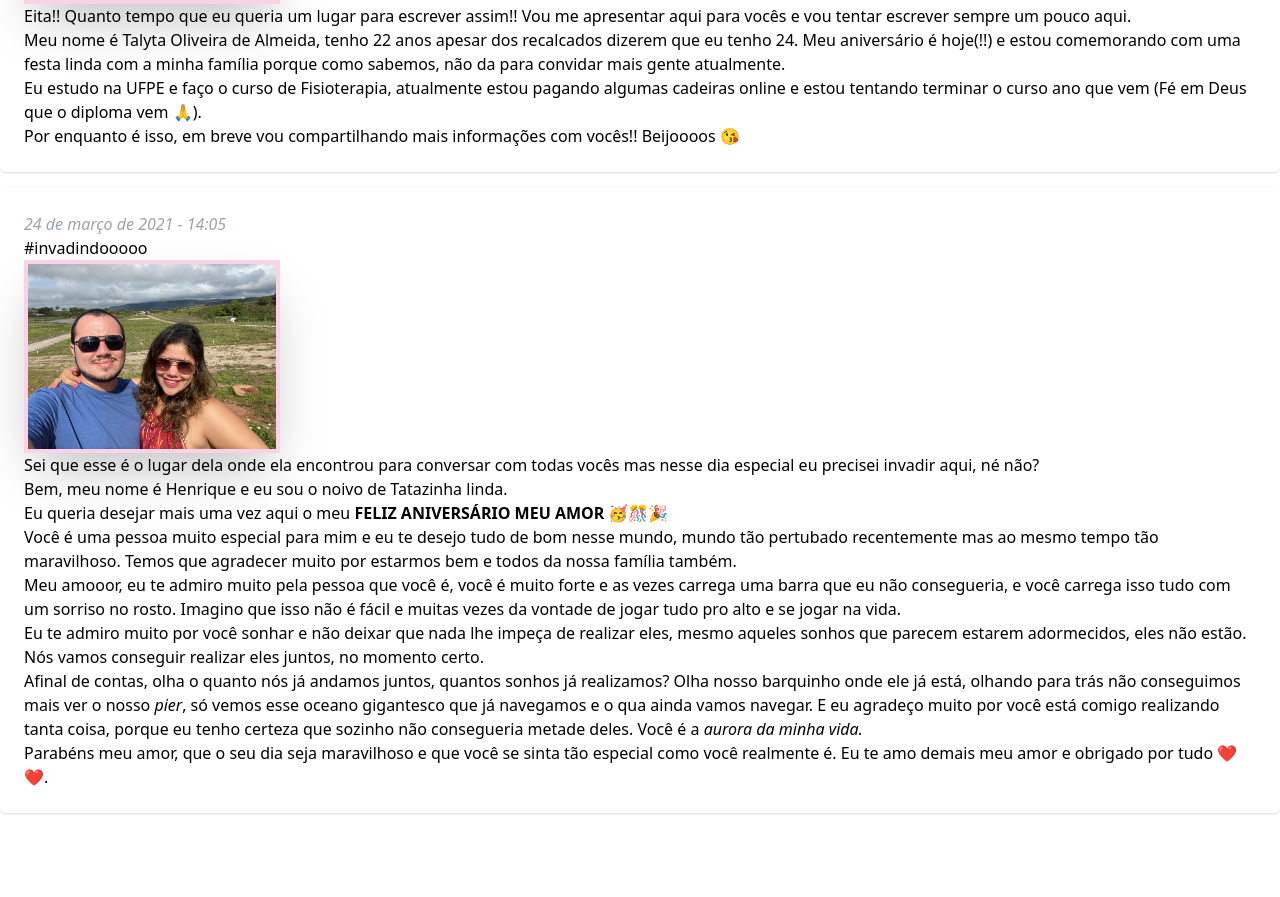
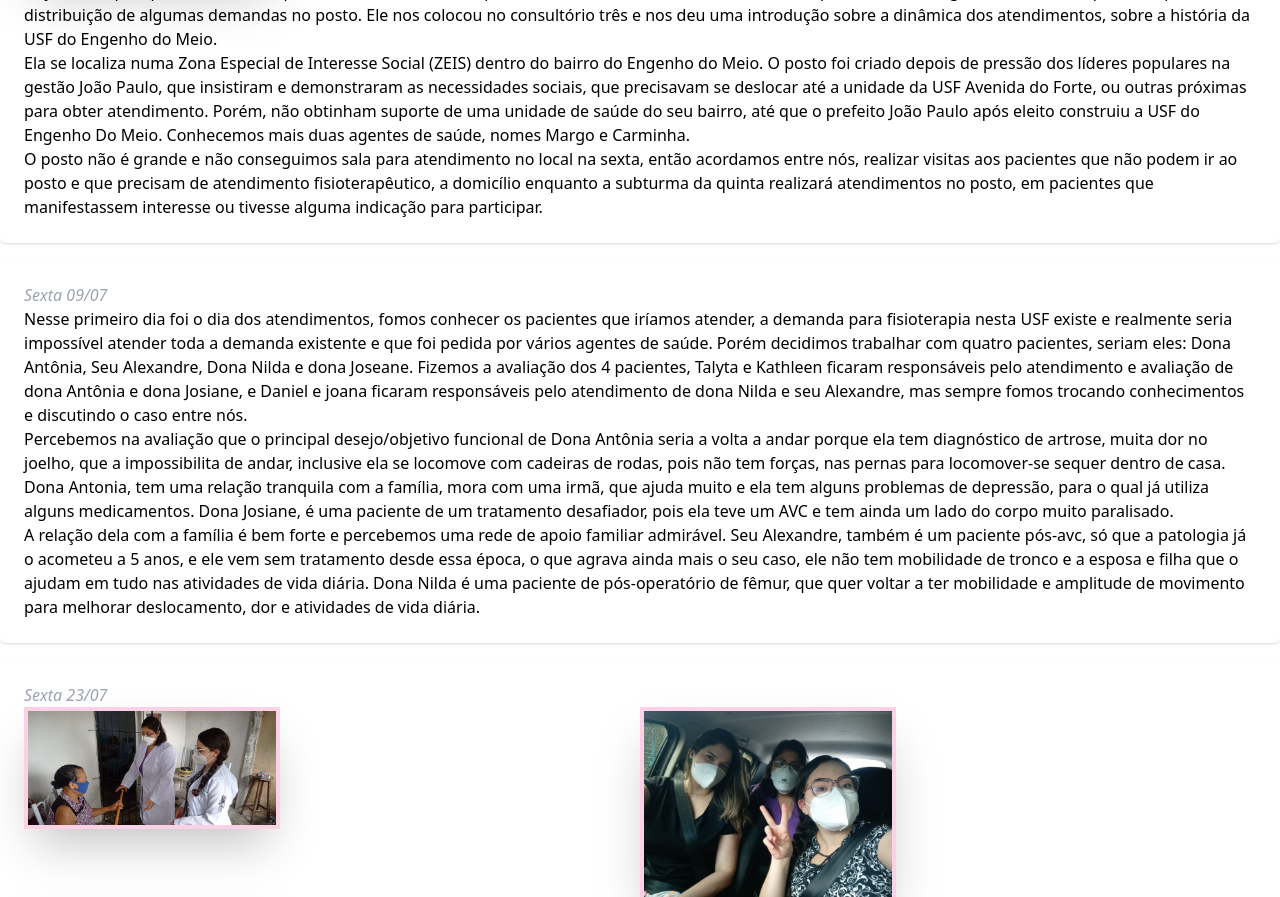
Before and after one commit to paulomenezes/usf-engenho-meio, a Gatsby site: page / in a window 1280 px wide. Shown: the part 596-1493 px from the top of the page. Before the commit the page ends 1433 px from the top, so only its background shows below. Built offline with nearby package versions, Linux system fonts and the light colour scheme; Gatsby itself is replaced by a stand-in of ours; what @tailwindcss/typography would draw is missing.

Commit message:
conteudo

```diff
--- /dev/null
+++ b/src/pages/conteudo.json
@@ -0,0 +1,59 @@
+[
+  {
+    "data": "Sexta 02/07",
+    "titulo": "Relatos de campo.",
+    "foto": ["../../f1.jpeg"],
+    "texto": [
+      "Hoje fomos pela primeira vez à . A professora Carol nos acompanhou até a Unidade de Saúde e lá fomos apresentados ao agente de saúde responsável pela distribuição de algumas demandas no posto. Ele nos colocou no consultório três e nos deu uma introdução sobre a dinâmica dos atendimentos, sobre a história da USF do Engenho do Meio.",
+      "Ela se localiza numa Zona Especial de Interesse Social (ZEIS) dentro do bairro do Engenho do Meio. O posto foi criado depois de pressão dos líderes populares na gestão João Paulo, que insistiram e demonstraram as necessidades sociais, que precisavam se deslocar até a unidade da USF Avenida do Forte, ou outras próximas para obter atendimento. Porém, não obtinham suporte de uma unidade de saúde do seu bairro, até que o prefeito João Paulo após eleito construiu a USF do Engenho Do Meio. Conhecemos mais duas agentes de saúde, nomes Margo e Carminha.",
+      "O posto não é grande e não conseguimos sala para atendimento no local na sexta, então acordamos entre nós, realizar visitas aos pacientes que não podem ir ao posto e que precisam de atendimento fisioterapêutico, a domicílio enquanto a subturma da quinta realizará atendimentos no posto, em pacientes que manifestassem interesse ou tivesse alguma indicação para participar."
+    ]
+  },
+  {
+    "data": "Sexta 09/07",
+    "titulo": "Relatos de campo.",
+    "foto": [],
+    "texto": [
+      "Nesse primeiro dia foi o dia dos atendimentos, fomos conhecer os pacientes que iríamos atender, a demanda para fisioterapia nesta USF existe e realmente seria impossível atender toda a demanda existente e que foi pedida por vários agentes de saúde. Porém decidimos trabalhar com quatro pacientes, seriam eles: Dona Antônia, Seu Alexandre, Dona Nilda e dona Joseane. Fizemos a avaliação dos 4 pacientes, Talyta e Kathleen ficaram responsáveis pelo atendimento e avaliação de dona Antônia e dona Josiane, e Daniel e joana ficaram responsáveis pelo atendimento de dona Nilda e seu Alexandre, mas sempre fomos trocando conhecimentos e discutindo o caso entre nós. ",
+      "Percebemos na avaliação que o principal desejo/objetivo funcional de Dona Antônia seria a volta a andar porque ela tem diagnóstico de artrose,  muita dor no joelho,  que a impossibilita de andar, inclusive ela se locomove com cadeiras de rodas, pois não tem forças, nas pernas para locomover-se sequer dentro de casa. Dona Antonia, tem uma relação tranquila com a família, mora com uma irmã, que ajuda muito e ela tem alguns problemas de depressão, para o qual já utiliza alguns medicamentos. Dona Josiane, é uma paciente de um tratamento desafiador, pois ela teve um AVC e tem ainda um lado do corpo muito paralisado.  ",
+      "A  relação dela com a família é bem forte e percebemos uma rede de apoio familiar admirável. Seu Alexandre, também é um paciente pós-avc, só que  a patologia já o acometeu a 5 anos, e ele vem sem tratamento desde essa época, o que agrava ainda mais o seu caso, ele não tem mobilidade de tronco e a esposa e filha que o ajudam em tudo nas atividades de vida diária. Dona Nilda é uma paciente de  pós-operatório de fêmur, que quer voltar a ter mobilidade e amplitude de movimento para melhorar deslocamento, dor e atividades de vida diária."
+    ]
+  },
+  {
+    "data": "Sexta 23/07",
+    "titulo": "Relatos de campo.",
+    "foto": [
+      "../../f2-1.jpg",
+      "../../f2-4.jpg",
+      "../../f2-2.jpg",
+      "../../f2-3.jpg"
+    ],
+    "texto": [
+      "Hoje nosso primeiro atendimento seria da paciente dona Antônia, porém ela não pode fazer o atendimento hoje devido ao fato de ter ido para uma consulta. Graças a isso, nós (Talyta e Kathleen) seguimos para casa da segunda paciente, dona Nilda. Aferimos a pressão arterial da paciente: 130x80. Começamos a conduta, fizemos exercícios  de alongamento, exercícios de membros superiores, exercícios para ganho de amplitude de movimento no ombro e no quadril. Ensinamos alguns exercícios de alongamentos e respiratórios pois a paciente relatou queixas de tensão muscular no músculo trapézio, ao final aferimos os sinais vitais e obtivemos: PA final: 130x70, oximetría: 98SpO2.",
+      "Após isso, seguimos para a casa do senhor Alexandre.O paciente hoje  estava um pouco calado porém ele se demonstrou hoje muito adepto a realizar todos os exercícios, percebemos nele uma vontade de melhora. Fizemos com seu Alexandre: 2 séries de 10 repetições de exercícios: nos membros superiores fizemos movimentos de elevação dos braços com bastão (utilizamos cabo de vassoura), realizamos rotação lateral para ambos os lados do tronco também com bastão.  Realizamos também exercícios de panturrilha, exercícios de fortalecimento da musculatura inferior. Colocamos ele para ficar em pé com auxílio da grade da casa, para realização dos exercícios. Percebemos que ele ficou muito feliz em ter conseguido realizar os exercícios. Sinais vitais de seu Alexandre: PA inicial 120x70; PA final: 120x70; Saturação: 98SpO2.",
+      "Após isso fomos para o posto de saúde encontrar a  agente de saúde Carminha, para nos levar a casa da paciente Josi. Chegando lá, nós fizemos uma série de exercícios de membros superiores, dando assistência ao membro acometido do AVC, que não tem movimento. Fizemos também movimentos de massagens para retirada de pontos de tensões que ela disse que apresentava dor. Fizemos exercícios de membros inferiores de fortalecimento dando sempre suporte a perna hemiparética. Sinais vitais da paciente Joseane: PA inicial: 110x70; PA final: 120x80; Saturação: 98SpO2.",
+      "Com esses três atendimentos, nós finalizamos o nosso dia na área da USF do Engenho do Meio."
+    ]
+  },
+  {
+    "data": "Sexta 30/07",
+    "titulo": "Relatos de campo.",
+    "foto": ["../../f3-1.jpg", "../../f3-2.jpg"],
+    "texto": [
+      "No nosso quarto encontro para aula prática, nos direcionamos para as casas dos nossos respectivos pacientes. Primeiro Kathleen ficou com dona Antônia, onde realizou a primeira intervenção, porque ela não pôde comparecer no último encontro. Joana e Daniel ficaram na casa de dona Nilda. Ela se apresentou em excelente estado para a realização dos exercícios, abriu a porta para nós e já não utilizava a cadeira como auxílio para deambulação.",
+      "Realizamos exercícios de alongamento e fortalecimento nela, ao que ela respondeu bem. Também sugerimos que ela reproduzisse as atividades ao longo da semana.",
+      "Em seguida, nos dirigimos para a casa de Alexandre. Ele nos recebeu em excelente forma, com maior controle motor do tronco, em comparação às últimas visitas. Realizamos exercícios de propriocepção e fortalecimento. Conseguimos colocá-lo em pé, ele demonstrou um controle bem satisfatório.",
+      "Seguimos para a unidade de saúde para realizar a evolução de algumas fichas e nesse mesmo momento, Kathleen foi para a casa de Joseane, a última paciente do dia, realizar os exercícios."
+    ]
+  },
+  {
+    "data": "Sexta 13/08",
+    "titulo": "Relatos de campo.",
+    "foto": ["../../f4.jpg"],
+    "texto": [
+      "Hoje foi nosso último encontro com Dona Nilda. Apesar do nosso plano de intervenção com exercícios de aquecimento, pouco invasivos, ela segue sentindo muita dor no membro inferior esquerdo, onde sofreu a cirurgia após a fratura do fêmur. Hoje ela estava mais animada, conversamos um pouco e ela nos informou que na próxima sexta, que seria de fato nosso último encontro, ela conseguiu remarcar uma consulta oftalmológica no hospital das clínicas, para tratar sua catarata. Ela nos presenteou com panos de prato que ela mesmo produz, todos muito lindos.",
+      "Hoje uma outra agente de saúde entrou em contato com Carol para ver a possibilidade de incluir na nossa rota mais uma paciente, então fomos lá realizar a avaliação e explicar sobre as datas de retorno ao campo no próximo semestre.",
+      "De lá seguimos para a casa de Alexandre. Mesmo consciente de que este é para a maioria de nós o primeiro contato direto com um paciente heiparético que vinha de um padrão espástico tão forte, sempre me choca (joana) ver o quanto ele evoluiu ao longo dessas sete semanas que o acompanhamos. Hoje introduzimos na conduta de tratamento alguns recursos da facilitação neuromuscular proprioceptiva, o método kabat, que ele reproduziu de forma satisfatória. Também percebemos maior controle da contração excêntrica na hora em que ele voltou da posição de pé para a cadeira de rodas, sem se jogar completamente, mas descendo de forma compassada."
+    ]
+  }
+]
--- a/src/pages/index.js
+++ b/src/pages/index.js
@@ -1,141 +1,62 @@
 import React from "react";
 import { Helmet } from "react-helmet";
 import "../styles/index.css";
+
+import conteudo from "./conteudo.json";
 
 function Index() {
   return (
     <div>
       <Helmet>
-        <title>Talyta Oliveira</title>
+        <title>USF - Engenho do Meio</title>
       </Helmet>
 
-      <div className="bg-gray-50">
-        <div className="max-w-7xl mx-auto py-12 px-4 sm:px-6 lg:py-16 lg:px-8 lg:flex lg:items-center lg:justify-between">
+      <div className="relative">
+        <div className="absolute">
+          <img src="../../h1.png" style={{ width: 200 }} />
+        </div>
+        <div className="absolute left-0 place-content-center right-0 xs:hidden lg:grid">
+          <img src="../../h2.png" style={{ width: 310 }} />
+        </div>
+        <div className="absolute right-0">
+          <img src="../../h3.png" style={{ width: 340 }} />
+        </div>
+
+        <div className="max-w-7xl mx-auto py-12 px-4 sm:px-6 lg:py-16 lg:px-8 lg:flex lg:items-center lg:justify-between z-10 relative">
           <h2 className="text-3xl font-extrabold tracking-tight text-gray-900 sm:text-4xl">
             <span className="block text-gradient bg-gradient-to-r from-pink-400 to-purple-400">
-              Talyta Oliveira
+              USF - Engenho do Meio
             </span>
           </h2>
         </div>
       </div>
 
       <div className="container mx-auto mt-5">
-        <div className="mt-5 md:mt-0 md:col-span-2 mb-4">
+        {conteudo.map((conteudo, index) => (
+          <div className="mt-5 md:mt-0 md:col-span-2 mb-4" key={index}>
             <div className="shadow sm:rounded-md sm:overflow-hidden">
               <div className="px-4 py-5 bg-white space-y-6 sm:p-6">
                 <article className="prose">
-                <i className="text-gray-400">24 de março de 2021 - 14:01</i>
-                <h1>
-                  Oii meninas!!{" "}
-                  <span role="img" aria-label="coração">
-                    💖
-                  </span>
-                </h1>
+                  <i className="text-gray-400">{conteudo.data}</i>
+                  {/* <h1>Relatos de campo.</h1> */}
+                  <div className="grid grid-cols-2">
+                    {conteudo.foto.map((foto) => (
                       <img
-                  src={"../../eu.jpg"}
+                        key={foto}
+                        src={foto}
                         className="shadow-2xl w-64 border-4 border-pink-500 border-opacity-25"
-                  alt="eu"
+                        alt=""
                       />
-                <p>
-                  Eita!! Quanto tempo que eu queria um lugar para escrever
-                  assim!! Vou me apresentar aqui para vocês e vou tentar
-                  escrever sempre um pouco aqui.
-                </p>
-                <p>
-                  Meu nome é Talyta Oliveira de Almeida, tenho 22 anos apesar
-                  dos recalcados dizerem que eu tenho 24. Meu aniversário é
-                  hoje(!!) e estou comemorando com uma festa linda com a minha
-                  família porque como sabemos, não da para convidar mais gente
-                  atualmente.
-                </p>
-                <p>
-                  Eu estudo na UFPE e faço o curso de Fisioterapia, atualmente
-                  estou pagando algumas cadeiras online e estou tentando
-                  terminar o curso ano que vem (Fé em Deus que o diploma vem{" "}
-                  <span role="img" aria-label="fé">
-                    🙏
-                  </span>
-                  ).
-                </p>
-                <p>
-                  Por enquanto é isso, em breve vou compartilhando mais
-                  informações com vocês!! Beijoooos{" "}
-                  <span role="img" aria-label="beijos">
-                    😘
-                  </span>
-                </p>
+                    ))}
+                  </div>
+                  {conteudo.texto.map((texto, j) => (
+                    <p key={`texto-${j}`}>{texto}</p>
+                  ))}
                 </article>
               </div>
             </div>
           </div>
-        <div className="mt-5 md:mt-0 md:col-span-2 mb-6">
-          <div className="shadow sm:rounded-md sm:overflow-hidden">
-            <div className="px-4 py-5 bg-white space-y-6 sm:p-6">
-              <article className="prose">
-                <i className="text-gray-400">24 de março de 2021 - 14:05</i>
-                <h1>#invadindooooo</h1>
-                <img
-                  src={"../../nos.jpg"}
-                  className="shadow-2xl w-64 border-4 border-pink-500 border-opacity-25"
-                  alt="nós"
-                />
-                <p>
-                  Sei que esse é o lugar dela onde ela encontrou para conversar
-                  com todas vocês mas nesse dia especial eu precisei invadir
-                  aqui, né não?
-                </p>
-                <p>
-                  Bem, meu nome é Henrique e eu sou o noivo de Tatazinha linda.
-                </p>
-                <p>
-                  Eu queria desejar mais uma vez aqui o meu{" "}
-                  <strong>FELIZ ANIVERSÁRIO MEU AMOR </strong>
-                  <span role="img" aria-label="parabéns">
-                    🥳🎊🎉
-                  </span>
-                </p>
-                <p>
-                  Você é uma pessoa muito especial para mim e eu te desejo tudo
-                  de bom nesse mundo, mundo tão pertubado recentemente mas ao
-                  mesmo tempo tão maravilhoso. Temos que agradecer muito por
-                  estarmos bem e todos da nossa família também.
-                </p>
-                <p>
-                  Meu amooor, eu te admiro muito pela pessoa que você é, você é
-                  muito forte e as vezes carrega uma barra que eu não
-                  consegueria, e você carrega isso tudo com um sorriso no rosto.
-                  Imagino que isso não é fácil e muitas vezes da vontade de
-                  jogar tudo pro alto e se jogar na vida.
-                </p>
-                <p>
-                  Eu te admiro muito por você sonhar e não deixar que nada lhe
-                  impeça de realizar eles, mesmo aqueles sonhos que parecem
-                  estarem adormecidos, eles não estão. Nós vamos conseguir
-                  realizar eles juntos, no momento certo.
-                </p>
-                <p>
-                  Afinal de contas, olha o quanto nós já andamos juntos, quantos
-                  sonhos já realizamos? Olha nosso barquinho onde ele já está,
-                  olhando para trás não conseguimos mais ver o nosso <i>pier</i>
-                  , só vemos esse oceano gigantesco que já navegamos e o qua
-                  ainda vamos navegar. E eu agradeço muito por você está comigo
-                  realizando tanta coisa, porque eu tenho certeza que sozinho
-                  não consegueria metade deles. Você é a{" "}
-                  <i>aurora da minha vida.</i>
-                </p>
-                <p>
-                  Parabéns meu amor, que o seu dia seja maravilhoso e que você
-                  se sinta tão especial como você realmente é. Eu te amo demais
-                  meu amor e obrigado por tudo{" "}
-                  <span role="img" aria-label="corações">
-                    ❤️❤️
-                  </span>
-                  .
-                </p>
-              </article>
-            </div>
-          </div>
-        </div>
+        ))}
       </div>
     </div>
   );
--- a/tailwind.config.js
+++ b/tailwind.config.js
@@ -1,8 +1,14 @@
+const defaultTheme = require("tailwindcss/defaultTheme");
+
 module.exports = {
+  mode: "jit",
   purge: ["./src/**/*.{js,jsx,ts,tsx}"],
   darkMode: false, // or 'media' or 'class'
   theme: {
-    extend: {},
+    screens: {
+      xs: "475px",
+      ...defaultTheme.screens,
+    },
   },
   variants: {
     extend: {},
--- a/tsconfig.json
+++ b/tsconfig.json
@@ -31,7 +31,7 @@
     "strictPropertyInitialization": true /* Enable strict checking of property initialization in classes. */,
     "noImplicitThis": true /* Raise error on 'this' expressions with an implied 'any' type. */,
     "alwaysStrict": true /* Parse in strict mode and emit "use strict" for each source file. */,
-
+    "resolveJsonModule": true,
     /* Additional Checks */
     // "noUnusedLocals": true,                /* Report errors on unused locals. */
     // "noUnusedParameters": true,            /* Report errors on unused parameters. */
```
Also changed, not shown: static/eu.jpg (deleted), static/f1.jpeg (added), static/f2-1.jpg (added), static/f2-2.jpg (added), static/f2-3.jpg (added), static/f2-4.jpg (added), static/f3-1.jpg (added), static/f3-2.jpg (added), static/f4.jpg (added), static/h1.png (added), static/h2.png (added), static/h3.png (added), static/nos.jpg (deleted). Lines whose indentation alone changed are shown as unchanged.
